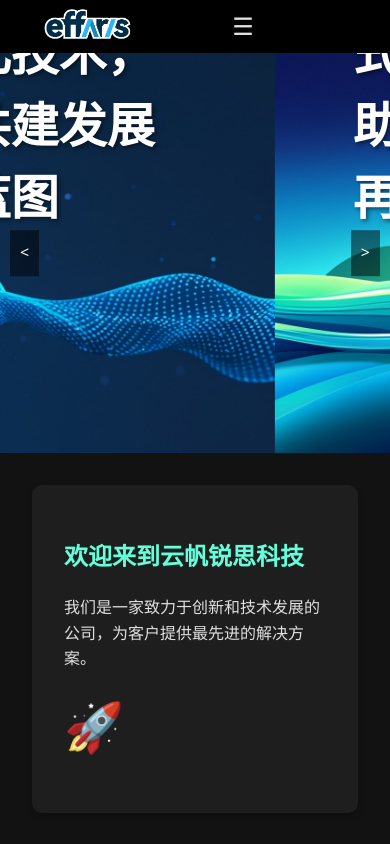
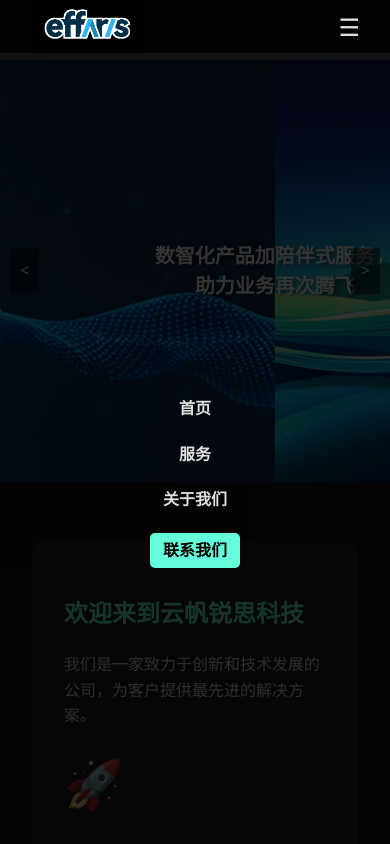
Before and after one commit to gookeyguo/effaris, a plain HTML site: page index.html in a window 390 px wide. Shown: the top 844 px of the page. Drawn offline with Linux system fonts and the light colour scheme.

Commit message:
try to fix adaptation issue

```diff
--- a/index.html
+++ b/index.html
@@ -150,25 +150,61 @@
             margin-right: 15px; /* 添加右侧间距 */
         }
         @media (max-width: 768px) {
+            header {
+                position: fixed;
+                top: 0;
+                left: 0;
+                right: 0;
+                z-index: 1000;
+                background-color: rgba(0, 0, 0, 0.8);
+            }
+
+            main {
+                padding-top: 60px; /* 为固定定位的header留出空间 */
+            }
+
+            .carousel {
+                margin-top: 60px; /* 为固定定位的header留出空间 */
+                height: 50vh; /* 使用视口高度的50%作为轮播图高度 */
+            }
+
+            .carousel-item {
+                height: 50vh;
+            }
+
+            .carousel-text {
+                font-size: 20px; /* 减小字体大小 */
+                text-align: center; /* 文字居中 */
+                left: 50%; /* 水平居中 */
+                transform: translate(-50%, -50%); /* 水平和垂直居中 */
+                width: 90%; /* 宽度占据90%，留有边距 */
+                max-width: none; /* 移除最大宽度限制 */
+            }
+
+            nav ul {
+                background-color: rgba(0, 0, 0, 0.8);
+                position: fixed;
+                top: 60px; /* header高度 */
+                left: 0;
+                right: 0;
+                bottom: 0;
+                display: flex;
+                flex-direction: column;
+                justify-content: center;
+                align-items: center;
+                z-index: 999;
+            }
+
+            nav ul li {
+                margin: 10px 0;
+            }
+
             .menu-toggle {
                 display: block;
-            }
-            nav {
-                display: flex;
-                align-items: center;
-            }
-            nav ul {
-                display: none;
                 position: absolute;
-                top: 100%;
-                left: 0;
-                width: 100%;
-                background-color: #000000;
-                flex-direction: column;
-                padding: 1rem 0;
-            }
-            nav ul.show {
-                display: flex;
+                right: 15px;
+                top: 50%;
+                transform: translateY(-50%);
             }
         }
     </style>
@@ -270,9 +306,11 @@
         // 添加汉堡菜单功能
         const menuToggle = document.querySelector('.menu-toggle');
         const navMenu = document.querySelector('nav ul');
+        const header = document.querySelector('header');
 
         menuToggle.addEventListener('click', () => {
             navMenu.classList.toggle('show');
+            header.classList.toggle('menu-open');
         });
     </script>
 </body>
```
